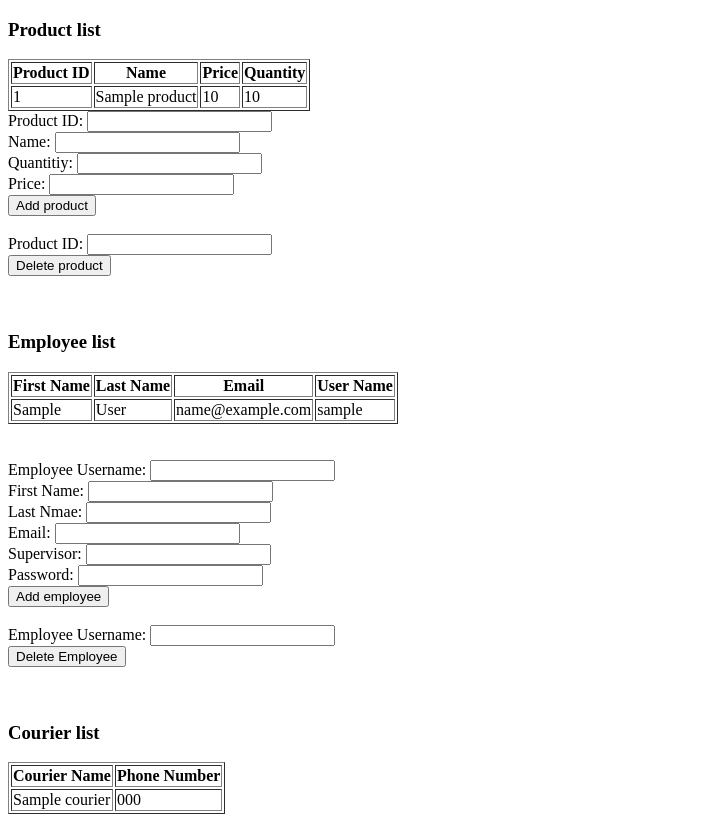
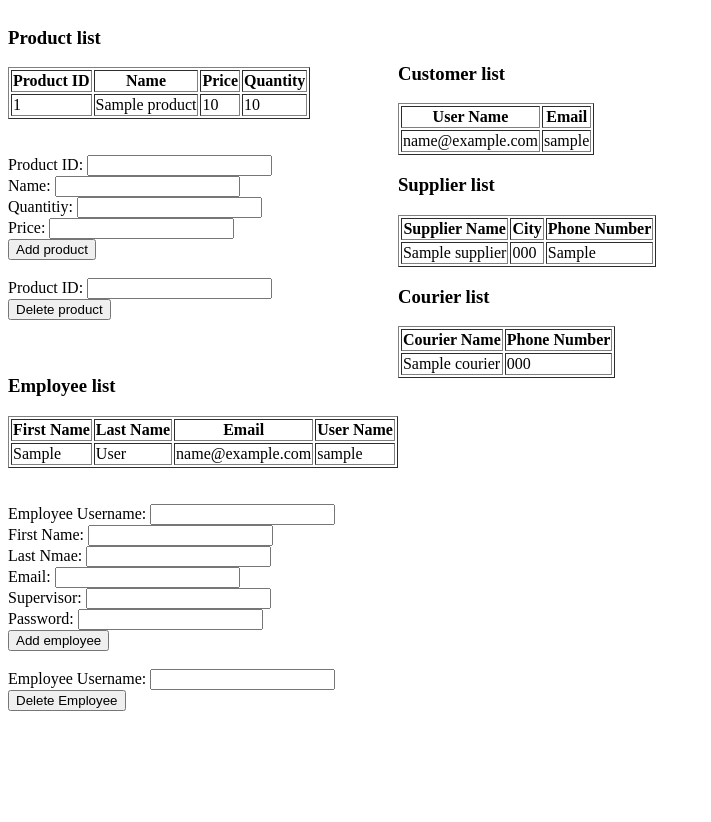
Before and after one commit to myosubug/Rip-Toned-Fitness, a PHP site: page /admin_view.php in a window 1280 px wide. Shown: the whole page, without its empty margins (0-711 px from the left). After the commit the page ends 711 px from the top, so only its background shows below. Run offline with PHP 8.4, Linux system fonts and the light colour scheme; tables that the repository leaves empty or names only in its code hold one stand-in row (values such as "Sample post").

Commit message:
added more views on admin_view.php and organized items in the admin view

```diff
--- a/admin_view.php
+++ b/admin_view.php
@@ -17,6 +17,7 @@
 
 <!-- to connect to db from html file after include dbHandler.php, we just need to use "$conn;" -->
 <!-- example of selecting data from db-->
+<div style="float: left;">
 <h3>Product list</h3>
 
 <?php
@@ -44,7 +45,8 @@
     }
 
 ?>
-
+<br>
+<br>
 <form action="add_product.php?job=post" method="post">
    Product ID: <input type="text" name="idproduct"><br>
    Name: <input type="text" name="name"><br>
@@ -113,9 +115,66 @@
    Employee Username: <input type="text" name="username"><br>
    <input type="submit" value="Delete Employee">
 </form>
-
+</div>
 <br>
 <br>
+<div style="float: left;">
+<h3>Customer list</h3>
+
+<?php
+    $sql = "SELECT username, email FROM customer; ";
+    $result = mysqli_query($conn, $sql);
+    $resultCheck = mysqli_num_rows($result);
+    if ($resultCheck > 0){
+        echo "<table border='1'>
+                <tr>
+                <th>User Name</th>
+                <th>Email</th>
+                </tr>";
+
+            while ($row = mysqli_fetch_array($result)){
+                echo "<tr>";
+                echo "<td>" . $row['email'] . "</td>";
+                echo "<td>" . $row['username'] . "</td>";
+                //echo "<td><a href='update_product.php?ID= " . $row['ID'] . "'>Update</a></td>";
+                //echo "<td><a onClick= \"return confirm('Do you want to delete this user?')\" href='view.php?job=delete&amp;ID= " . $row['ID'] . "'>DELETE</a></td>";
+                echo "</tr>";
+            }
+            echo "</table>";
+    }
+
+?>
+
+<h3>Supplier list</h3>
+
+
+<?php
+    $sql = "SELECT name, city, phonenumber FROM supplier; ";
+    $result = mysqli_query($conn, $sql);
+    $resultCheck = mysqli_num_rows($result);
+    if ($resultCheck > 0){
+        echo "<table border='1'>
+                <tr>
+                <th>Supplier Name</th>
+                <th>City</th>
+                <th>Phone Number</th>
+                </tr>";
+
+            while ($row = mysqli_fetch_array($result)){
+                echo "<tr>";
+                echo "<td>" . $row['name'] . "</td>";
+                echo "<td>" . $row['phonenumber'] . "</td>";
+                echo "<td>" . $row['city'] . "</td>";
+                //echo "<td><a href='update_product.php?ID= " . $row['ID'] . "'>Update</a></td>";
+                //echo "<td><a onClick= \"return confirm('Do you want to delete this user?')\" href='view.php?job=delete&amp;ID= " . $row['ID'] . "'>DELETE</a></td>";
+                echo "</tr>";
+            }
+            echo "</table>";
+    }
+
+?>
+
+
 
 <h3>Courier list</h3>
 
@@ -143,6 +202,6 @@
     }
     mysqli_close($conn);
 ?>
-
+</div>
 </body>
 </html>
--- a/index.php
+++ b/index.php
@@ -17,6 +17,8 @@
 <a href="login.php"> Login <a/>
 <br>
 <br>
+
+<h1>Welcome to test shop!</h1>
 
 <h3>Product list</h3>
 
```
